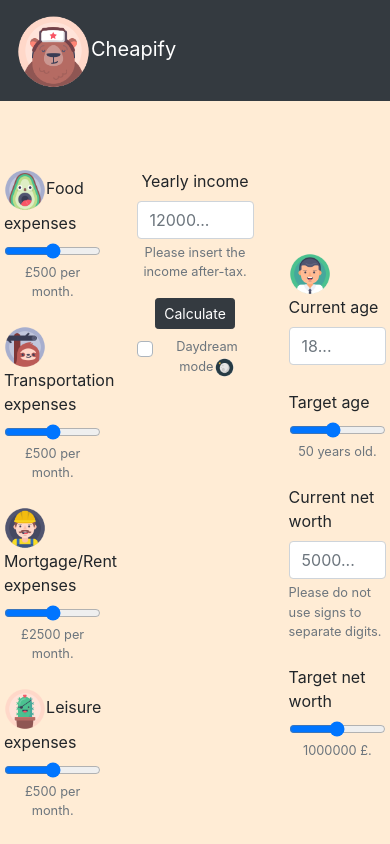
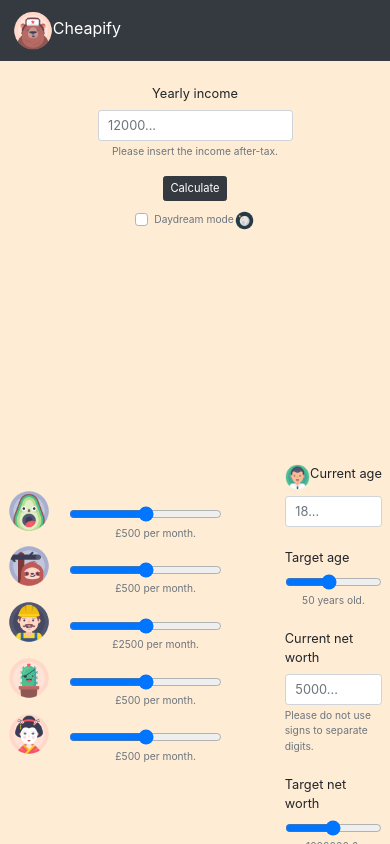
Before and after one commit to Vonathar/cheapify, a React (Create React App) app: page / in a window 390 px wide. Built offline with nearby package versions, Linux system fonts and the light colour scheme.

Commit message:
Add CSS responsiveness for tablet/mobile.

```diff
--- a/src/components/expenses.jsx
+++ b/src/components/expenses.jsx
@@ -15,14 +15,14 @@ class Expenses extends Component {
       <form id="expenses-form">
         {/* Range input for the FOOD expenses */}
         <div className="form-group , expenses-input">
-          <label htmlFor="foodExpenses">
+          <label htmlFor="foodExpenses" className="expenses-label">
             <img src={foodLogo} alt="Food logo" className="expense-icon" />
             Food expenses
           </label>
           <input
             type="range"
             value={this.props.foodExpenses}
-            className="form-control-range"
+            className="form-control-range , expenses-range"
             id="foodExpenses"
             min="0"
             max="1000"
@@ -38,7 +38,7 @@ class Expenses extends Component {
         </div>
         {/* Range input for the TRANSPORTATION expenses */}
         <div className="form-group , expenses-input">
-          <label htmlFor="transportationExpenses">
+          <label htmlFor="transportationExpenses" className="expenses-label">
             <img
               src={transportationLogo}
               alt="Transportation logo"
@@ -49,7 +49,7 @@ class Expenses extends Component {
           <input
             type="range"
             value={this.props.transportationExpenses}
-            className="form-control-range"
+            className="form-control-range , expenses-range"
             id="transportationExpenses"
             min="0"
             max="1000"
@@ -65,14 +65,14 @@ class Expenses extends Component {
         </div>
         {/* Range input for the HOUSE expenses */}
         <div className="form-group , expenses-input">
-          <label htmlFor="houseExpenses">
+          <label htmlFor="houseExpenses" className="expenses-label">
             <img src={houseLogo} alt="House logo" className="expense-icon" />
             Mortgage/Rent expenses
           </label>
           <input
             type="range"
             value={this.props.houseExpenses}
-            className="form-control-range"
+            className="form-control-range , expenses-range"
             id="houseExpenses"
             min="0"
             max="5000"
@@ -88,7 +88,7 @@ class Expenses extends Component {
         </div>
         {/* Range input for the LEISURE expenses */}
         <div className="form-group , expenses-input">
-          <label htmlFor="leisureExpenses">
+          <label htmlFor="leisureExpenses" className="expenses-label">
             <img
               src={leisureLogo}
               alt="Leisure logo"
@@ -99,7 +99,7 @@ class Expenses extends Component {
           <input
             type="range"
             value={this.props.leisureExpenses}
-            className="form-control-range"
+            className="form-control-range , expenses-range"
             id="leisureExpenses"
             min="0"
             max="1000"
@@ -115,14 +115,14 @@ class Expenses extends Component {
         </div>
         {/* Range input for the BEAUTY expenses */}
         <div className="form-group , expenses-input">
-          <label htmlFor="beautyExpenses">
+          <label htmlFor="beautyExpenses" className="expenses-label">
             <img src={beautyLogo} alt="Beauty logo" className="expense-icon" />
             Beauty expenses
           </label>
           <input
             type="range"
             value={this.props.beautyExpenses}
-            className="form-control-range"
+            className="form-control-range , expenses-range"
             id="beautyExpenses"
             min="0"
             max="1000"
--- a/src/components/navbar.jsx
+++ b/src/components/navbar.jsx
@@ -7,7 +7,13 @@ class Navbar extends Component {
       <div>
         <nav className="navbar navbar-dark bg-dark">
           <a className="navbar-brand" href="#">
-            <img src={logo} width="75" height="75" alt="logo" />
+            <img
+              src={logo}
+              width="75"
+              height="75"
+              alt="logo"
+              id="navbar-logo"
+            />
             Cheapify
           </a>
         </nav>
--- a/src/index.css
+++ b/src/index.css
@@ -17,9 +17,18 @@ body {
 /* Individual */
 #summary-div {
   width: 20vw;
+  top: 40vh;
+
   left: 40vw;
   position: absolute;
   text-align: center;
+}
+
+#summary-ul {
+  width: 20vw;
+  position: relative;
+  top: 5vh;
+  left: 40vw;
 }
 
 #income-form-holder {
@@ -28,17 +37,6 @@ body {
   height: 1vh;
   top: 10vh;
   text-align: center;
-}
-
-#summary-div {
-  top: 40vh;
-}
-
-#summary-ul {
-  width: 20vw;
-  position: relative;
-  top: 5vh;
-  left: 40vw;
 }
 
 #income-form {
@@ -101,3 +99,92 @@ body {
 .resultImage {
   padding-bottom: 3vh;
 }
+
+/* Responsiveness to queries */
+
+/* Mobile */
+@media only screen and (max-width: 600px) {
+  :root {
+    font-size: 0.8em;
+  }
+  #expenses-form {
+    position: fixed;
+    left: 1vw;
+    width: 60vw;
+    top: 60vh;
+    margin-left: 1vw;
+  }
+  #target-form {
+    position: fixed;
+    right: 1vw;
+    width: 25vw;
+    top: 55vh;
+    margin-right: 1vw;
+  }
+  .target-icon {
+    float: left;
+    height: 3vh;
+  }
+
+  .expenses-label {
+    float: left;
+    margin-right: 5vw;
+    position: relative;
+    bottom: 2vh;
+    font-size: 0;
+  }
+  .expenses-range {
+    width: 65% !important;
+  }
+  #navbar-logo {
+    width: 40px;
+    height: 40px;
+  }
+  #income-form {
+    position: relative;
+    top: 0;
+    width: 50vw;
+    display: inline-block;
+  }
+
+  #summary-div {
+    width: 95vw;
+    font-size: 0.8em;
+    top: 30vh;
+    left: 0;
+    position: absolute;
+    text-align: center;
+  }
+
+  #summary-ul {
+    width: 20vw;
+    position: relative;
+    top: 5vh;
+    left: 40vw;
+  }
+
+  .resultImage {
+    height: 8vh;
+    float: left;
+    position: relative;
+    bottom: 2vw;
+    margin-left: 1vw;
+    padding: 1vw;
+  }
+}
+
+/* Tablet */
+@media only screen and (min-width: 601px) and (max-width: 960px) {
+  #income-form {
+    top: 2vh;
+    display: inline-block;
+  }
+  #summary-div {
+    width: 30vw;
+    top: 35vh;
+
+    left: 35vw;
+    position: absolute;
+    text-align: center;
+  }
+}
```
